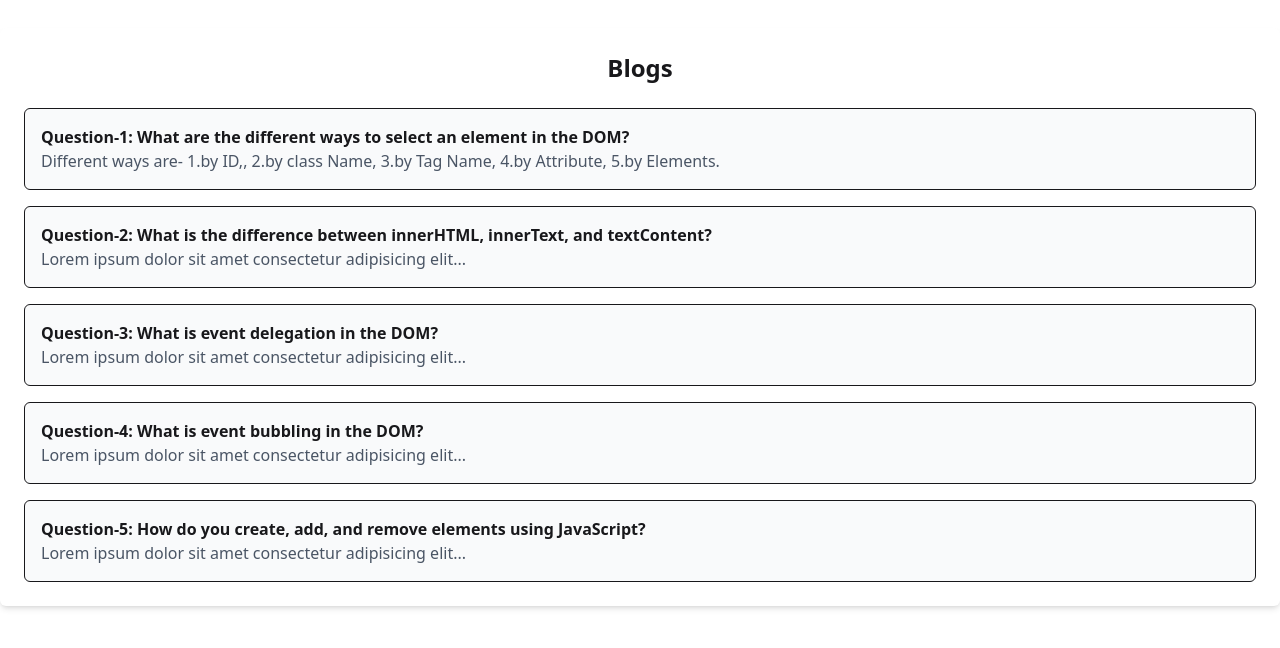
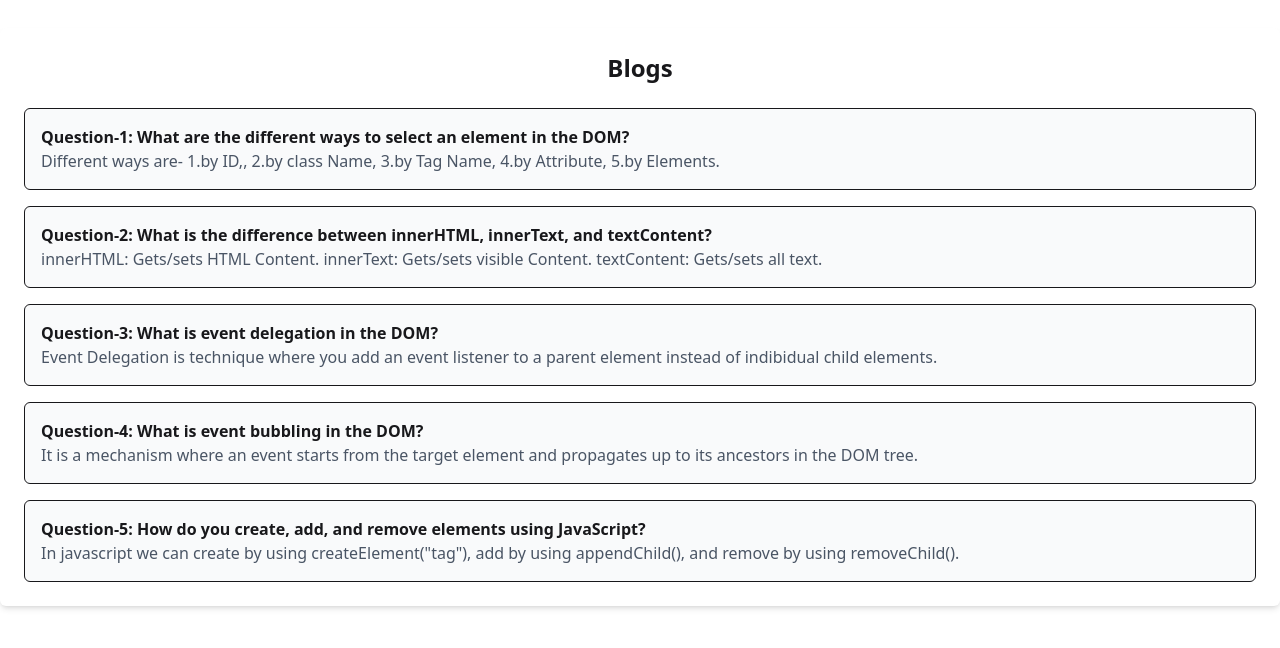
Before and after one commit to Avoy55548/Dev-Board, a plain HTML site: page blog.html in a window 1280 px wide. Shown: the part 148-796 px from the top of the page. Drawn offline with nearby package versions, Linux system fonts and the light colour scheme.

Commit message:
Blog done

```diff
--- a/blog.html
+++ b/blog.html
@@ -68,7 +68,8 @@
               and textContent?
             </h3>
             <p class="text-gray-600">
-              Lorem ipsum dolor sit amet consectetur adipisicing elit...
+              innerHTML: Gets/sets HTML Content. innerText: Gets/sets visible
+              Content. textContent: Gets/sets all text.
             </p>
           </div>
           <div class="p-4 border rounded-md bg-gray-50">
@@ -76,7 +77,8 @@
               Question-3: What is event delegation in the DOM?
             </h3>
             <p class="text-gray-600">
-              Lorem ipsum dolor sit amet consectetur adipisicing elit...
+              Event Delegation is technique where you add an event listener to a
+              parent element instead of indibidual child elements.
             </p>
           </div>
           <div class="p-4 border rounded-md bg-gray-50">
@@ -84,7 +86,8 @@
               Question-4: What is event bubbling in the DOM?
             </h3>
             <p class="text-gray-600">
-              Lorem ipsum dolor sit amet consectetur adipisicing elit...
+              It is a mechanism where an event starts from the target element
+              and propagates up to its ancestors in the DOM tree.
             </p>
           </div>
           <div class="p-4 border rounded-md bg-gray-50">
@@ -93,7 +96,8 @@
               JavaScript?
             </h3>
             <p class="text-gray-600">
-              Lorem ipsum dolor sit amet consectetur adipisicing elit...
+              In javascript we can create by using createElement("tag"), add by
+              using appendChild(), and remove by using removeChild().
             </p>
           </div>
         </div>
```
